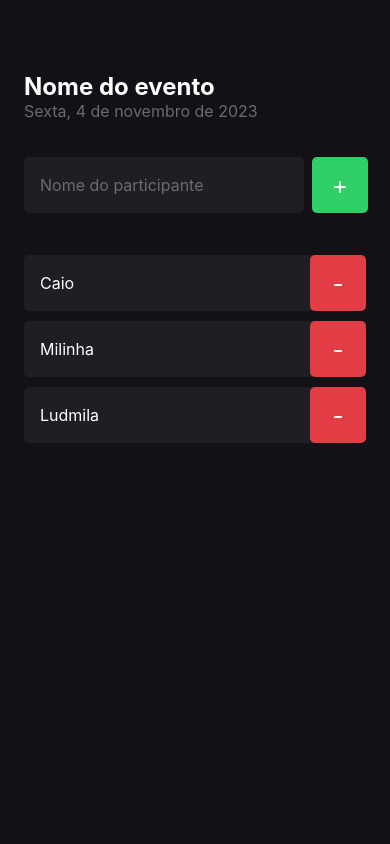
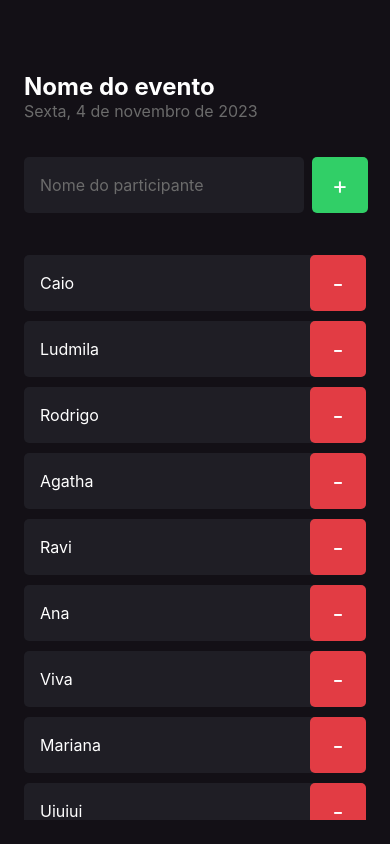
Before and after one commit to victorcaio06/i-am-here-react-native-ignite, a React Native app: screen / in a window 390 px wide. Built offline with nearby package versions, Linux system fonts and the light colour scheme.

Commit message:
FEAT: added scrollView

```diff
--- a/src/components/Participant/index.tsx
+++ b/src/components/Participant/index.tsx
@@ -4,14 +4,15 @@ import { styles } from './styles';
 
 type Props = {
   name: string;
+  onRemove: () => void;
 };
 
-export function Participant({ name }: Props) {
+export function Participant({ name, onRemove }: Props) {
   return (
     <View style={styles.container}>
       <Text style={styles.name}>{name}</Text>
 
-      <TouchableOpacity style={styles.button}>
+      <TouchableOpacity style={styles.button} onPress={onRemove}>
         <Text style={styles.buttonText}>-</Text>
       </TouchableOpacity>
     </View>
--- a/src/screens/Home/index.tsx
+++ b/src/screens/Home/index.tsx
@@ -1,11 +1,37 @@
-import { Text, TextInput, View, TouchableOpacity } from 'react-native';
+import {
+  Text,
+  TextInput,
+  View,
+  TouchableOpacity,
+  ScrollView,
+} from 'react-native';
 
 import { styles } from './styles';
 import { Participant } from '../../components/Participant';
 
 export default function Home() {
+  const participants = [
+    'Caio',
+    'Ludmila',
+    'Rodrigo',
+    'Agatha',
+    'Ravi',
+    'Ana',
+    'Viva',
+    'Mariana',
+    'Uiuiui',
+    'Aiaii',
+    'Uma',
+    'Louca',
+    'Gemedeira',
+  ];
+
   function handleParticipantAdd() {
     console.log('Clicou no botão de adicionar');
+  }
+
+  function handleParticipantRemove(name: string) {
+    console.log(`Você quer remover o participante ${name}`);
   }
 
   return (
@@ -26,9 +52,15 @@ export default function Home() {
         </TouchableOpacity>
       </View>
 
-      <Participant name="Caio"/>
-      <Participant name="Milinha" />
-      <Participant name="Ludmila" />
+      <ScrollView showsVerticalScrollIndicator={false} >
+        {participants.map((participant) => (
+          <Participant
+            key={participant}
+            name={participant}
+            onRemove={() => handleParticipantRemove('Caio')}
+          />
+        ))}
+      </ScrollView>
     </View>
   );
 }
```
